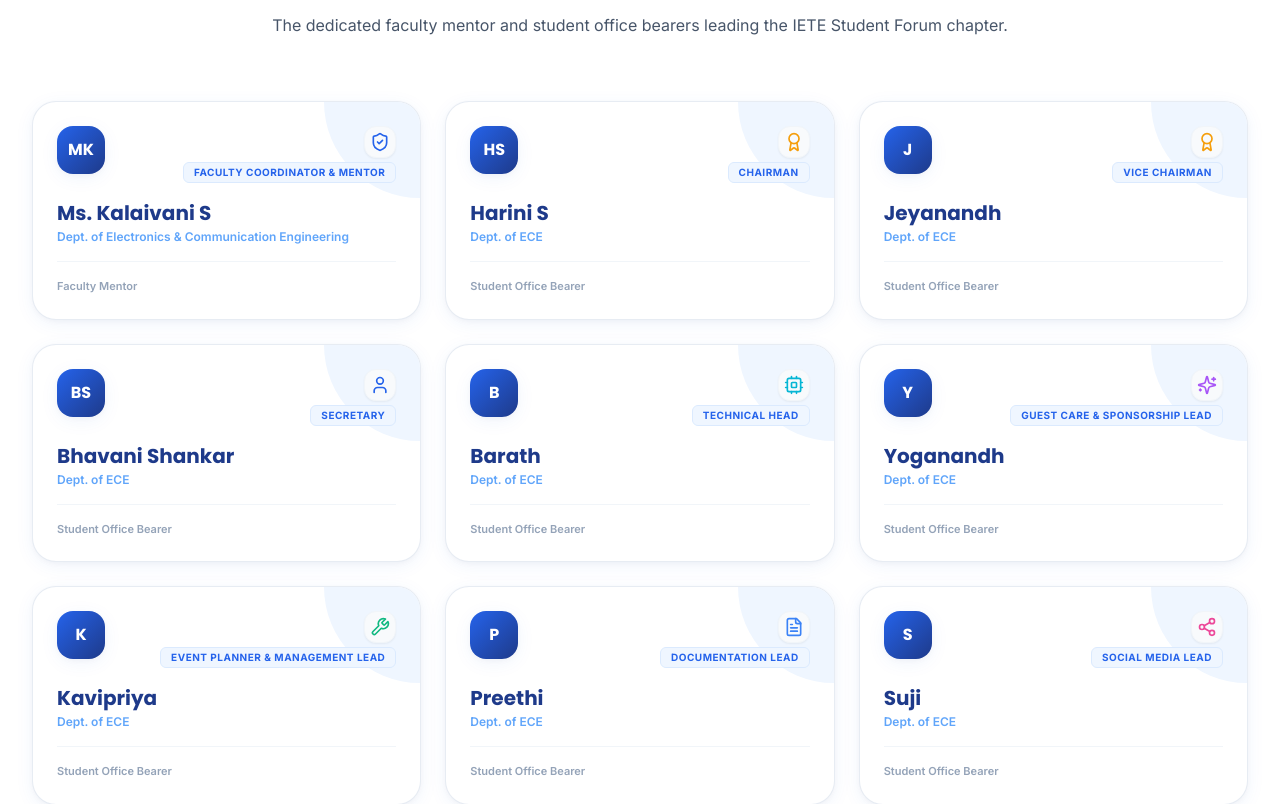
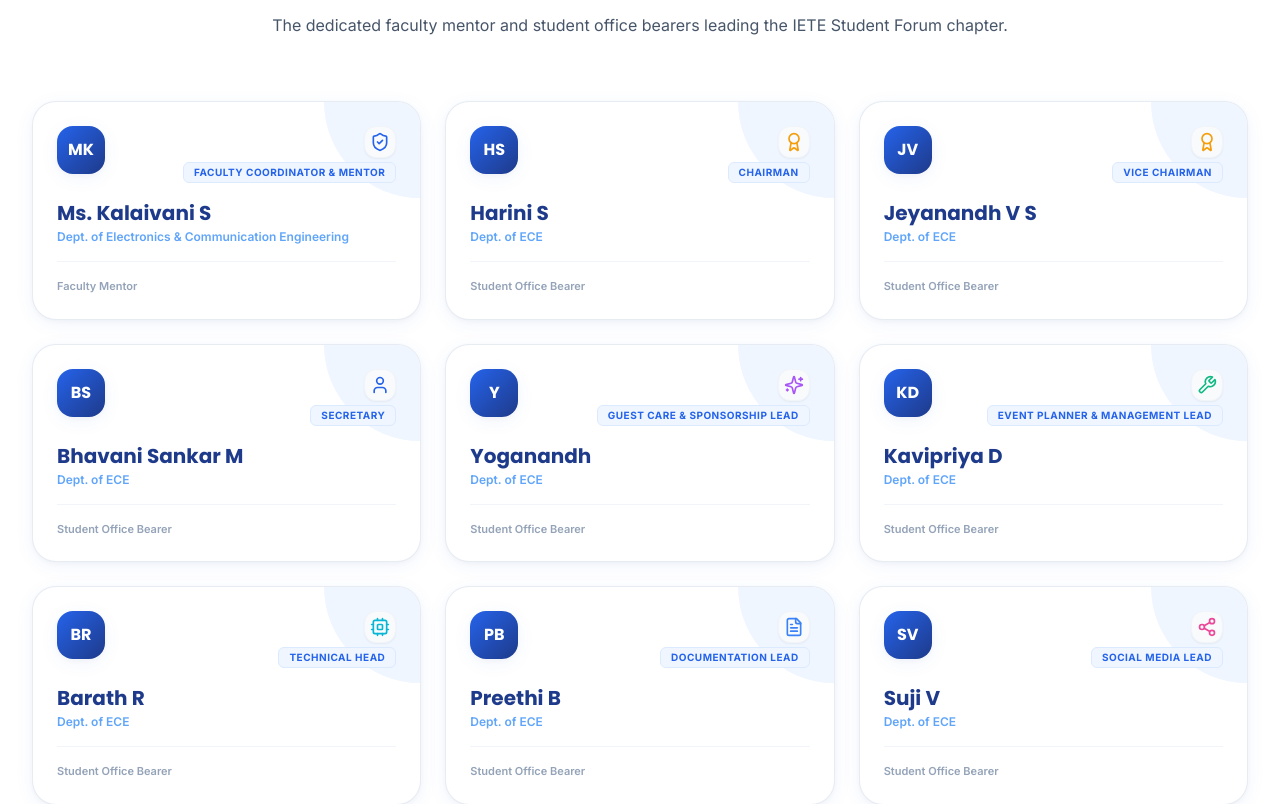
Before and after one commit to barath0508/IETE-RIT, a React (Vite) app: page / in a window 1280 px wide. Shown: the part 6785-7589 px from the top of the page. Built offline with nearby package versions, Linux system fonts and the light colour scheme.

Commit message:
Remove Office Room and Official Email from ContactSection

```diff
--- a/src/components/ContactSection.tsx
+++ b/src/components/ContactSection.tsx
@@ -1,6 +1,6 @@
 import React, { useState } from 'react';
 import { motion } from 'framer-motion';
-import { Mail, Phone, MapPin, Building2, User, Send, CheckCircle2, MessageSquare, ExternalLink } from 'lucide-react';
+import { MapPin, User, Send, CheckCircle2, MessageSquare, ExternalLink } from 'lucide-react';
 import { SITE_CONFIG } from '../data/siteConfig';
 
 export const ContactSection: React.FC = () => {
@@ -68,37 +68,7 @@ export const ContactSection: React.FC = () => {
                   </div>
                 </div>
 
-                <div className="flex items-start gap-3">
-                  <div className="w-9 h-9 rounded-xl bg-brand-50 text-brand-blue flex items-center justify-center shrink-0">
-                    <Mail className="w-4 h-4" />
-                  </div>
-                  <div>
-                    <div className="text-xs font-bold uppercase text-slate-400">Official Email</div>
-                    <a href={`mailto:${SITE_CONFIG.contact.facultyEmail}`} className="font-semibold text-brand-blue hover:underline">
-                      {SITE_CONFIG.contact.facultyEmail}
-                    </a>
-                  </div>
-                </div>
 
-                <div className="flex items-start gap-3">
-                  <div className="w-9 h-9 rounded-xl bg-brand-50 text-brand-blue flex items-center justify-center shrink-0">
-                    <Phone className="w-4 h-4" />
-                  </div>
-                  <div>
-                    <div className="text-xs font-bold uppercase text-slate-400">Phone & Desk Helpline</div>
-                    <div className="font-semibold text-slate-800">{SITE_CONFIG.contact.facultyPhone}</div>
-                  </div>
-                </div>
-
-                <div className="flex items-start gap-3">
-                  <div className="w-9 h-9 rounded-xl bg-brand-50 text-brand-blue flex items-center justify-center shrink-0">
-                    <Building2 className="w-4 h-4" />
-                  </div>
-                  <div>
-                    <div className="text-xs font-bold uppercase text-slate-400">Office Room</div>
-                    <div className="font-semibold text-slate-800">{SITE_CONFIG.contact.building}</div>
-                  </div>
-                </div>
 
                 <div className="flex items-start gap-3">
                   <div className="w-9 h-9 rounded-xl bg-brand-50 text-brand-blue flex items-center justify-center shrink-0">
--- a/src/data/siteConfig.ts
+++ b/src/data/siteConfig.ts
@@ -360,7 +360,7 @@ export const SITE_CONFIG = {
     },
     {
       id: "m2",
-      name: "Jeyanandh",
+      name: "Jeyanandh V S",
       position: "Vice Chairman",
       category: "Office Bearer",
       department: "Dept. of ECE",
@@ -368,20 +368,13 @@ export const SITE_CONFIG = {
     },
     {
       id: "m3",
-      name: "Bhavani Shankar",
+      name: "Bhavani Sankar M",
       position: "Secretary",
       category: "Office Bearer",
       department: "Dept. of ECE",
       year: "Student Office Bearer"
     },
-    {
-      id: "m6",
-      name: "Barath",
-      position: "Technical Head",
-      category: "Office Bearer",
-      department: "Dept. of ECE",
-      year: "Student Office Bearer"
-    },
+
     {
       id: "m4",
       name: "Yoganandh",
@@ -392,15 +385,23 @@ export const SITE_CONFIG = {
     },
     {
       id: "m5",
-      name: "Kavipriya",
+      name: "Kavipriya D",
       position: "Event Planner & Management Lead",
       category: "Office Bearer",
       department: "Dept. of ECE",
       year: "Student Office Bearer"
     },
     {
+      id: "m6",
+      name: "Barath R",
+      position: "Technical Head",
+      category: "Office Bearer",
+      department: "Dept. of ECE",
+      year: "Student Office Bearer"
+    },
+    {
       id: "m7",
-      name: "Preethi",
+      name: "Preethi B",
       position: "Documentation Lead",
       category: "Office Bearer",
       department: "Dept. of ECE",
@@ -408,7 +409,7 @@ export const SITE_CONFIG = {
     },
     {
       id: "m8",
-      name: "Suji",
+      name: "Suji V",
       position: "Social Media Lead",
       category: "Office Bearer",
       department: "Dept. of ECE",
@@ -448,7 +449,7 @@ export const SITE_CONFIG = {
     },
     {
       id: "m12",
-      name: "Sasikumar",
+      name: "Sasikumar M",
       position: "Editing Lead",
       category: "Office Bearer",
       department: "Dept. of ECE",
```
